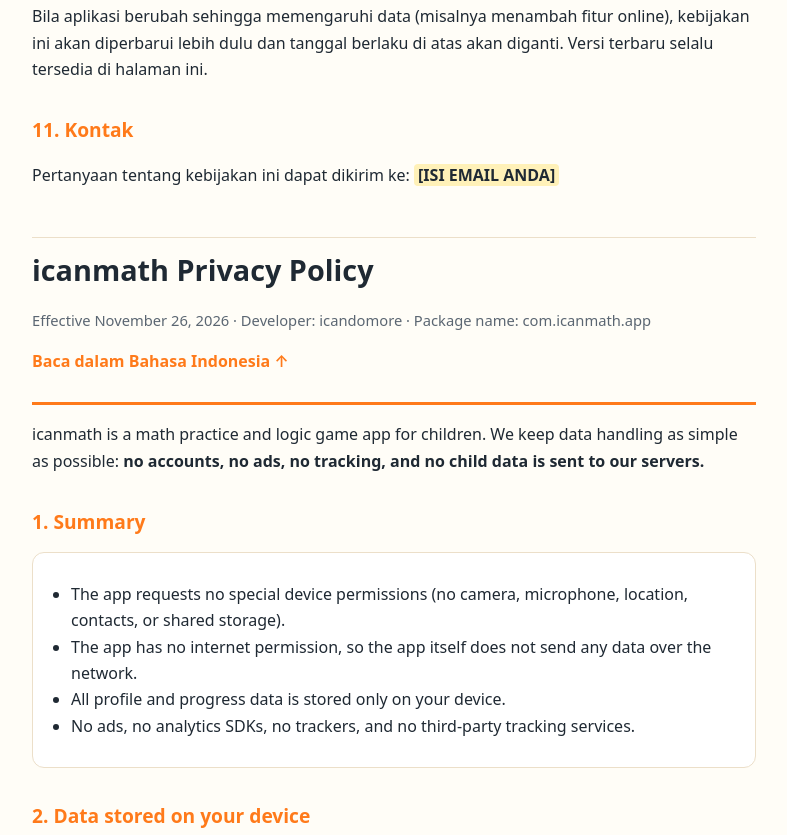
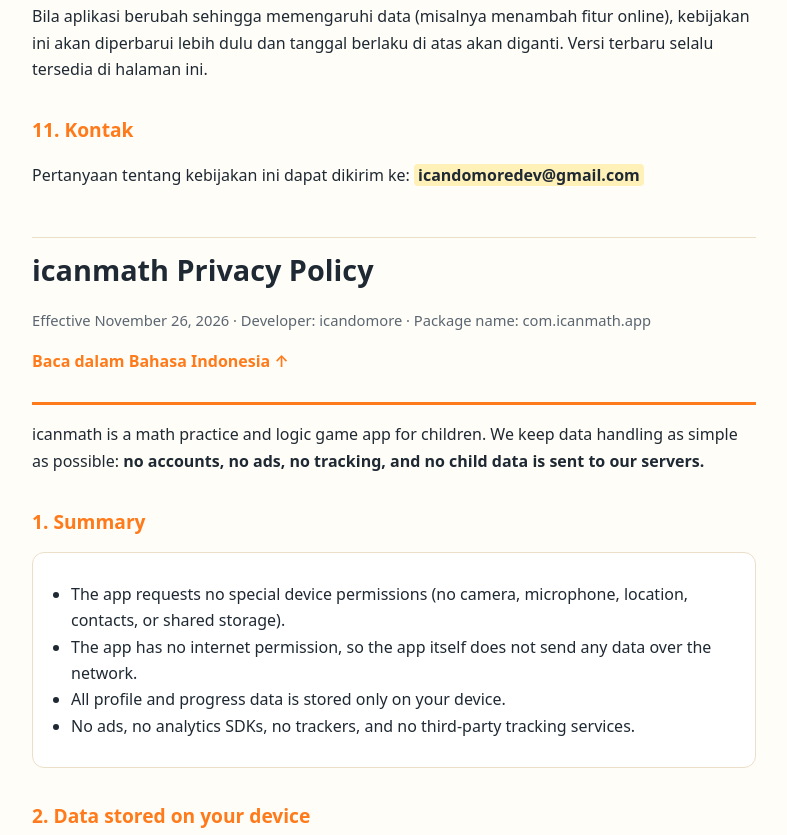
Before and after one commit to maxican2019/icandomore, a plain HTML site: page privacypolicy-playstore/privacy-policy-icanmath.html in a window 1280 px wide. Shown: the part 2528-3363 px from the top of the page, without its empty margins (246-1033 px from the left). Drawn offline with Linux system fonts and the light colour scheme.

Commit message:
Update privacy-policy-icanmath.html

```diff
--- a/privacypolicy-playstore/privacy-policy-icanmath.html
+++ b/privacypolicy-playstore/privacy-policy-icanmath.html
@@ -128,7 +128,7 @@
   <p>Bila aplikasi berubah sehingga memengaruhi data (misalnya menambah fitur online), kebijakan ini akan diperbarui lebih dulu dan tanggal berlaku di atas akan diganti. Versi terbaru selalu tersedia di halaman ini.</p>
 
   <h2>11. Kontak</h2>
-  <p>Pertanyaan tentang kebijakan ini dapat dikirim ke: <span class="fill">[ISI EMAIL ANDA]</span></p>
+  <p>Pertanyaan tentang kebijakan ini dapat dikirim ke: <span class="fill">icandomoredev@gmail.com</span></p>
 </section>
 
 <hr>
@@ -197,7 +197,7 @@
   <p>If the app changes in a way that affects data (for example, adding online features), this policy will be updated first and the effective date above will change. The latest version is always available on this page.</p>
 
   <h2>11. Contact</h2>
-  <p>Questions about this policy can be sent to: <span class="fill">[ISI EMAIL ANDA]</span></p>
+  <p>Questions about this policy can be sent to: <span class="fill">icandomoredev@gmail.com</span></p>
 </section>
 
 <footer>© 2026 icandomore · icanmath (com.icanmath.app)</footer>
```
